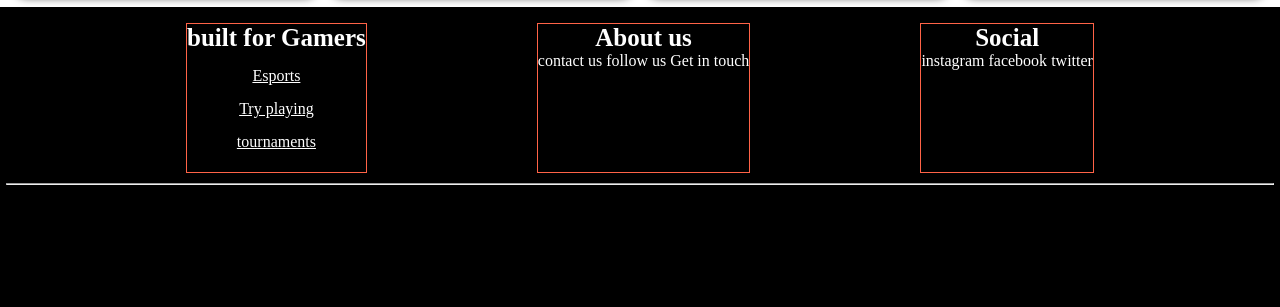
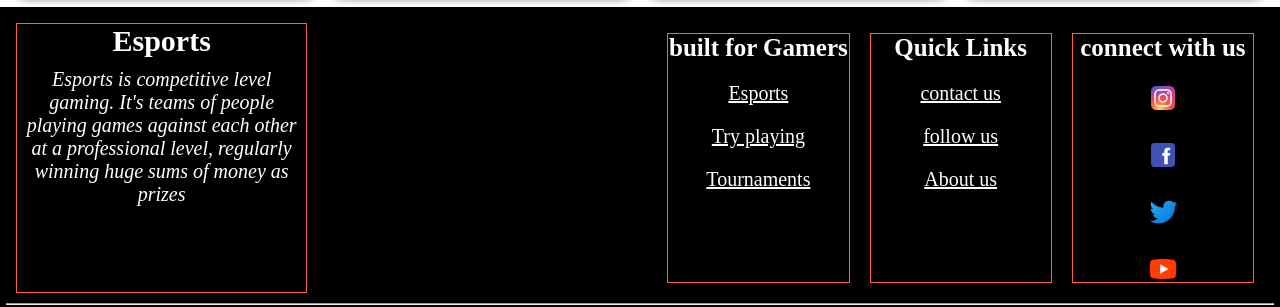
Before and after one commit to vaishupadmor/icp-8.0-react-group-project-4, a React app: page / in a window 1280 px wide. Shown: the part 1423-1730 px from the top of the page. Built offline with nearby package versions, Linux system fonts and the light colour scheme.

Commit message:
code-added

```diff
--- a/src/component/footer/footer.css
+++ b/src/component/footer/footer.css
@@ -13,18 +13,36 @@
     justify-content: space-evenly;
     margin: 10px;
 }
+.footer-main{
+    width: 400px;
+    margin-right: 350px;
+    border: 1px solid tomato;
+}
 .footer-main-1{
    border: 1px solid tomato;
-   height: 150px;
+   height: 250px;
+   margin: 10px;
+   width: 250px;
+}
+.footer-head-para{
+   font-size: 30px;
+   margin-bottom: 10px;
+
+}
+.footer-para{
+    font-size: 20px;
+    font-style: italic;
 }
 
 .footer-links{
-  margin: 15px;
+  margin-bottom: 20px;
   display: block;
   color: white;
+  font-size: 20px;
 
 }
 .footer-head{
     font-size: 25px;
+    margin-bottom: 20px;
 
 }
--- a/src/component/footer/footer.js
+++ b/src/component/footer/footer.js
@@ -1,30 +1,42 @@
 import React from 'react'
 import "./footer.css"
-
+import Insta from "./insta-logo.jpg"
+import FB from "./facebook-logo.jpg"
+import Twitter from "./twitter.png"
+import YT from "./youtube.png"
 
 function Footer() {
   return (
     <div className='footer'>
         <div className='footer-main-container'>
+
+        <div className='footer-main'>
+         <h3 className='footer-head-para'> Esports</h3>
+         <p className='footer-para'> Esports is competitive level gaming. It's teams of
+            people playing games against
+            each other at a professional level, regularly winning
+            huge sums of money as prizes </p>
+        </div>
         <div className='footer-main-1'>
          <h3 className='footer-head'> built for Gamers</h3>
 
-         <span ><a href='' className='footer-links'>Esports</a></span>
-         <span><a href='' className='footer-links'>Try playing </a></span>
-         <span><a href=''  className='footer-links'>tournaments</a> </span>
+         <span ><a href='https://esportsfederation.in/' className='footer-links'>Esports</a></span>
+         <span><a href='https://www.pcmag.com/picks/best-esports-games' className='footer-links'>Try playing </a></span>
+         <span><a href='https://www.esportsguide.com/events'  className='footer-links'>Tournaments</a> </span>
 
         </div>
         <div className='footer-main-1'>
-          <h3 className='footer-head'> About us</h3>
-          <span> <a> contact us </a></span>
-          <span> <a> follow us</a></span>
-          <span> <a> Get in touch</a></span>
+          <h3 className='footer-head'> Quick Links</h3>
+          <span> <a href='' className='footer-links'> contact us </a></span>
+          <span> <a href='' className='footer-links'> follow us</a></span>
+          <span> <a href='' className='footer-links'> About us</a></span>
         </div>
         <div className='footer-main-1'>
-          <h3 className='footer-head'> Social</h3>
-          <span> <a> instagram</a></span>
-          <span> <a> facebook</a></span>
-          <span> <a> twitter</a></span>
+          <h3 className='footer-head'> connect with us</h3>
+          <span><a href='' className='footer-links'> <img src={Insta} alt='instagram' style={{height:"32px" , borderRadius:"20px"}} /> </a></span>
+          <span> <a href='' className='footer-links'> <img src={FB} alt='facebook' style={{height:"32px" , borderRadius:"20px"}} /> </a></span>
+          <span> <a href='' className='footer-links'><img src={Twitter} alt='facebook' style={{height:"32px" , borderRadius:"20px"}} /> </a></span>
+          <span> <a href='' className='footer-links'><img src={YT} alt='facebook' style={{height:"32px" , borderRadius:"20px"}} /> </a></span>
         </div>
         </div>
         <hr></hr>
```
Also changed, not shown: src/component/footer/facebook-logo.jpg (added), src/component/footer/insta-logo.jpg (added), src/component/footer/twitter.png (added), src/component/footer/youtube.png (added).
